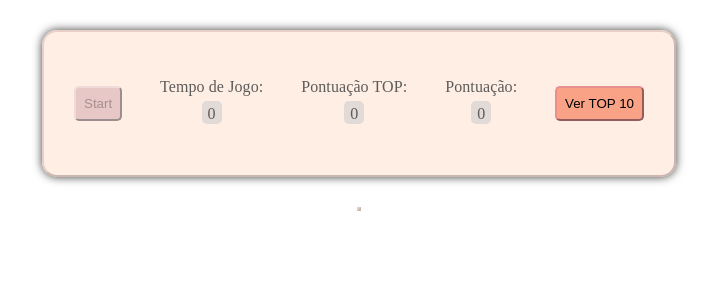
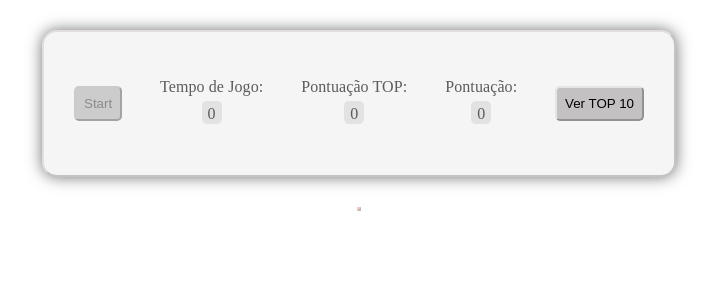
Before and after one commit to Marinelasuelly/LS-TP-Tic-Tac-Toe, a React (Create React App) app in the folder tic-tac-toe/: page / in a window 1280 px wide. Shown: the top 300 px of the page, without its empty margins (281-998 px from the left). Built offline with nearby package versions, Linux system fonts and the light colour scheme.

Commit message:
Update control-panel.css

```diff
--- a/tic-tac-toe/src/components/control-panel/control-panel.css
+++ b/tic-tac-toe/src/components/control-panel/control-panel.css
@@ -1,12 +1,12 @@
 #panel-control{
     display: flex;
-    background-color: rgba(255, 229, 212, 0.653);
+    background-color: whitesmoke;
     padding: 30px;
     margin: 30px;
     border-radius: 15px;
-    border: outset 2px rgba(185, 148, 148, 0.345);
+    border: outset 2px rgba(191, 179, 179, 0.345);
     justify-content: space-between;
-    box-shadow: 0px 0px 10px rgb(62, 61, 61);
+    box-shadow: 0px 0px 15px rgba(85, 85, 85, 0.832);
     color: rgb(92, 91, 91);
     letter-spacing: 0.1px;
     align-items: center;
@@ -18,24 +18,26 @@
 #btPlay ,#btTop{
     border-radius: 5px;
     padding: 8px;
-    background-color: rgb(250, 162, 133);
-    border: outset 2px rgb(232, 144, 144);
+    background-color:  rgba(188, 186, 186, 0.873);
+    border: outset 2px  rgb(230, 229, 229);
     justify-self: left;
+    color:black;
 }
 
 #btTop:hover , #btPlay:hover{
     cursor: pointer;
-    background-color: rgb(233, 172, 145);
-    border-color:rgb(196, 152, 152);
+    background-color:rgb(188, 186, 186);
+    border-color:rgb(202, 199, 199);
 }
 #btTop:disabled , #btPlay:disabled{
     cursor: not-allowed;
-    background-color: rgb(232, 199, 199);
-    border-color:rgb(240, 218, 218);
+    color: rgba(92, 91, 91, 0.577);
+    background-color:rgba(188, 186, 186, 0.696);
+    border-color:rgba(202, 199, 199, 0.475);
 }
 
 #gameTime, #pointsTop, #points{
-    background-color: rgba(211, 209, 209, 0.692);
+    background-color: rgba(211, 209, 209, 0.514);
     border-radius: 5px;
     padding: 4px 6px 1px 6px;
     align-self: center;
```
